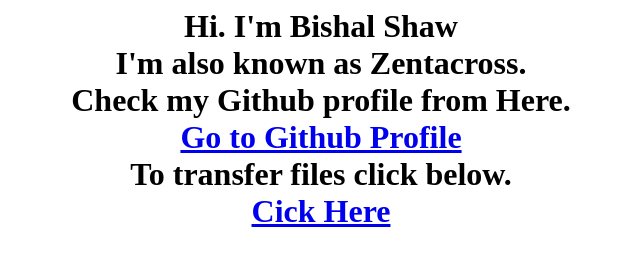
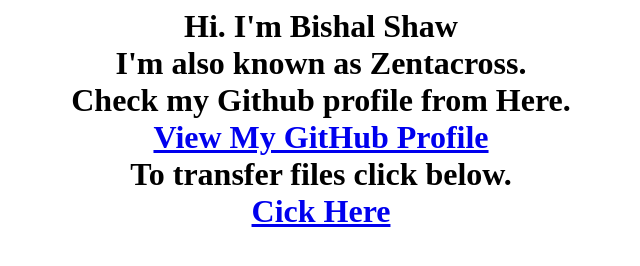
Before and after one commit to bugcrowdbishal/bugcrowdbishal.github.io, a plain HTML site: page index.html in a window 1280 px wide. Shown: the whole page, without its empty margins (319-959 px from the left). Drawn offline with Linux system fonts and the light colour scheme.

Commit message:
Update index.html

```diff
--- a/index.html
+++ b/index.html
@@ -4,7 +4,8 @@
 </head>
 <body>
 	<center> <h1>Hi. I'm Bishal Shaw <br>I'm also known as Zentacross. <br>
-	Check my Github profile from Here. <br><a href="https://github.com/bugcrowdbishal">Go to Github Profile</a> <br>
+	Check my Github profile from Here. <br>
+		<a href="https://github.com/kemus">View My GitHub Profile</a><br>
 	To transfer files click below. <br><a href="http://192.168.43.95:8888">Cick Here</a></h1> </center>
 </body>
 </html>
```
